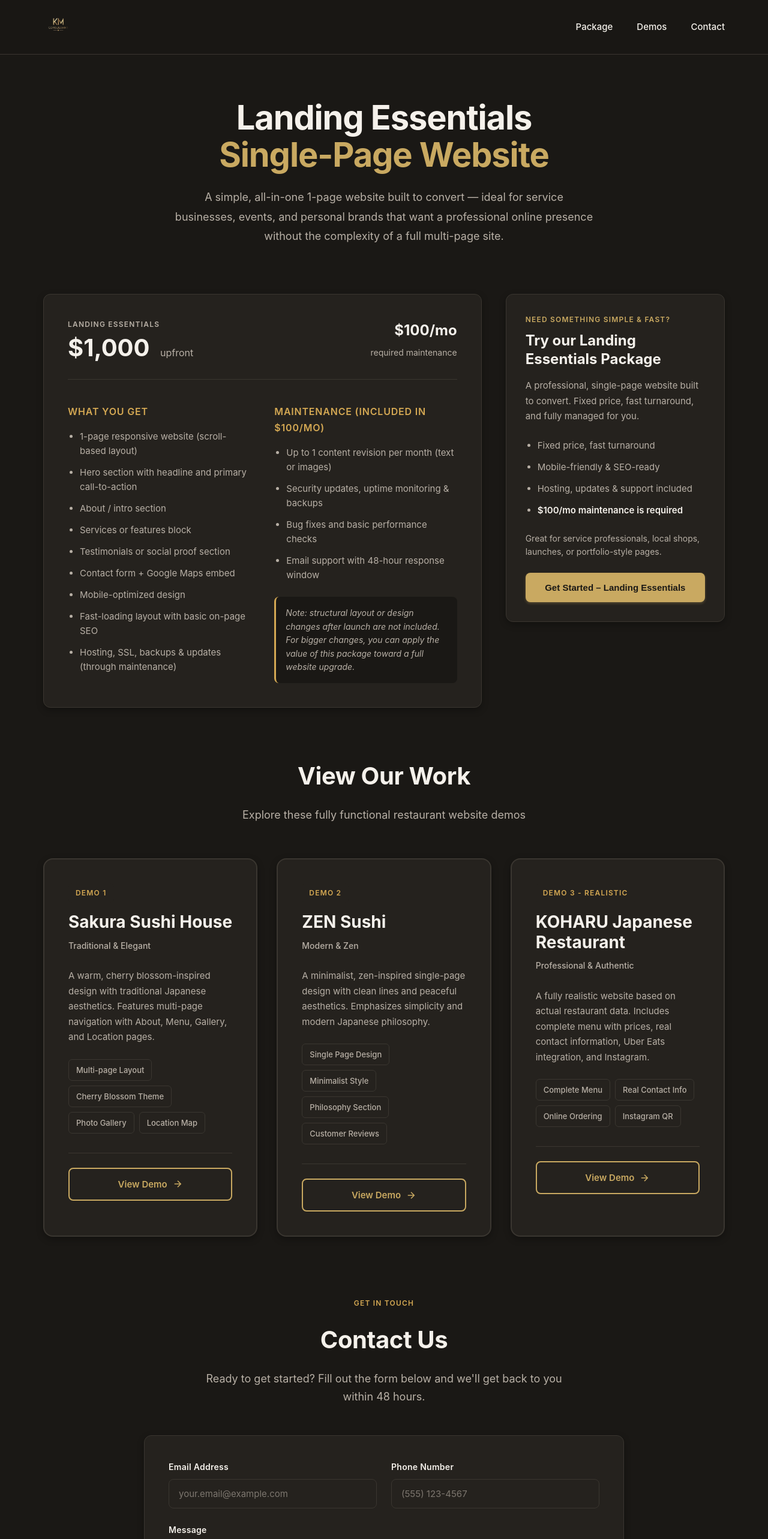
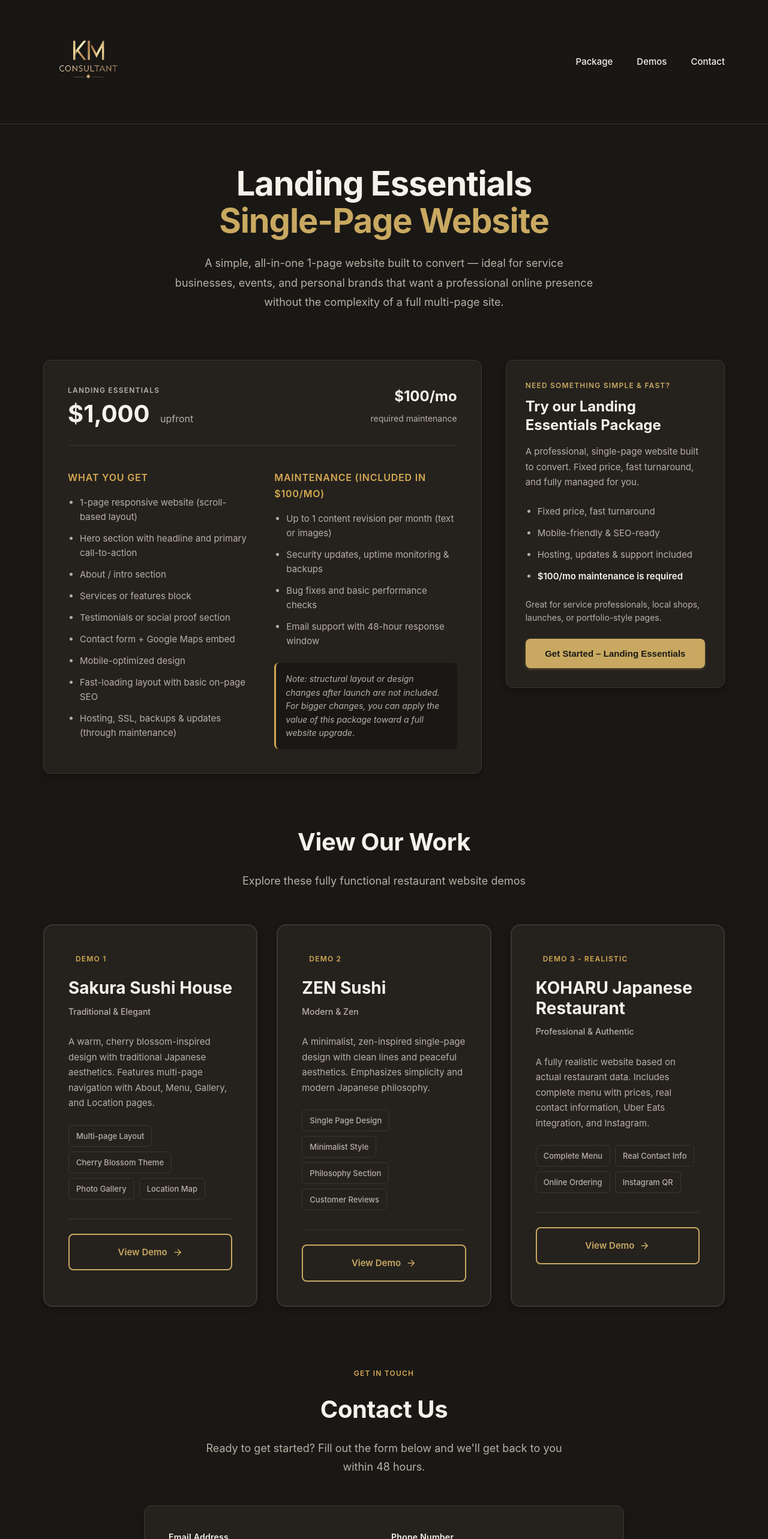
Before and after one commit to HamesInFlames/Koharu-Sushi, a React (Vite) app: page / in a window 1280 px wide. Shown: the top 2566 px of the page at 60% size. Built offline with nearby package versions, Linux system fonts and the light colour scheme.

Commit message:
Make logo 150px, fix navbar section alignment, and fix demo card links

```diff
--- a/src/App.css
+++ b/src/App.css
@@ -37,7 +37,7 @@
 .navbar-container {
   max-width: 1200px;
   margin: 0 auto;
-  padding: 1rem 2rem;
+  padding: 1.5rem 2rem;
   display: flex;
   justify-content: space-between;
   align-items: center;
@@ -48,7 +48,7 @@
 }
 
 .navbar .logo-img {
-  height: 50px;
+  height: 150px;
 }
 
 .nav-links {
@@ -91,7 +91,7 @@
   max-width: 1200px;
   margin: 0 auto;
   padding: 6rem 2rem 3rem;
-  margin-top: 70px;
+  margin-top: 180px;
 }
 
 /* Intro Section */
@@ -132,6 +132,7 @@
 .landing-section {
   margin-bottom: 5rem;
   padding: 0;
+  scroll-margin-top: 200px;
 }
 
 .landing-header {
@@ -351,6 +352,7 @@
 /* Demo Cards */
 .demos {
   margin-bottom: 5rem;
+  scroll-margin-top: 200px;
 }
 
 .demos-header {
@@ -500,13 +502,13 @@
   color: var(--color-accent-1);
   font-size: 0.9375rem;
   font-weight: 600;
-  cursor: pointer;
   display: flex;
   align-items: center;
   justify-content: center;
   gap: 0.5rem;
   transition: all 0.3s ease;
   font-family: var(--font-body);
+  pointer-events: none;
 }
 
 .demo-cta-btn svg {
@@ -523,6 +525,7 @@
 .contact-section {
   margin: 6rem 0 4rem;
   padding: 0;
+  scroll-margin-top: 200px;
 }
 
 .contact-container {
@@ -722,7 +725,7 @@
   }
 
   .navbar .logo-img {
-    height: 40px;
+    height: 100px;
   }
 
   .nav-links {
@@ -731,8 +734,8 @@
   }
 
   .main {
-    margin-top: 60px;
-    padding-top: 4rem;
+    margin-top: 140px;
+    padding-top: 3rem;
   }
 
   .logo-img {
@@ -811,6 +814,10 @@
     padding: 0.875rem 1.25rem;
   }
 
+  .navbar .logo-img {
+    height: 80px;
+  }
+
   .nav-links {
     gap: 1rem;
     font-size: 0.8125rem;
--- a/src/App.jsx
+++ b/src/App.jsx
@@ -75,7 +75,14 @@ function App() {
   const scrollToSection = (id) => {
     const element = document.getElementById(id)
     if (element) {
-      element.scrollIntoView({ behavior: 'smooth', block: 'start' })
+      const offset = 200 // Account for fixed navbar with large logo
+      const elementPosition = element.getBoundingClientRect().top
+      const offsetPosition = elementPosition + window.pageYOffset - offset
+
+      window.scrollTo({
+        top: offsetPosition,
+        behavior: 'smooth'
+      })
     }
   }
 
@@ -232,12 +239,12 @@ function App() {
                   </div>
 
                   <div className="card-footer">
-                    <button className="demo-cta-btn">
+                    <div className="demo-cta-btn">
                       View Demo
                       <svg viewBox="0 0 24 24" fill="none" stroke="currentColor" strokeWidth="2">
                         <path d="M5 12h14M12 5l7 7-7 7"/>
                       </svg>
-                    </button>
+                    </div>
                   </div>
                 </div>
               </a>
```
